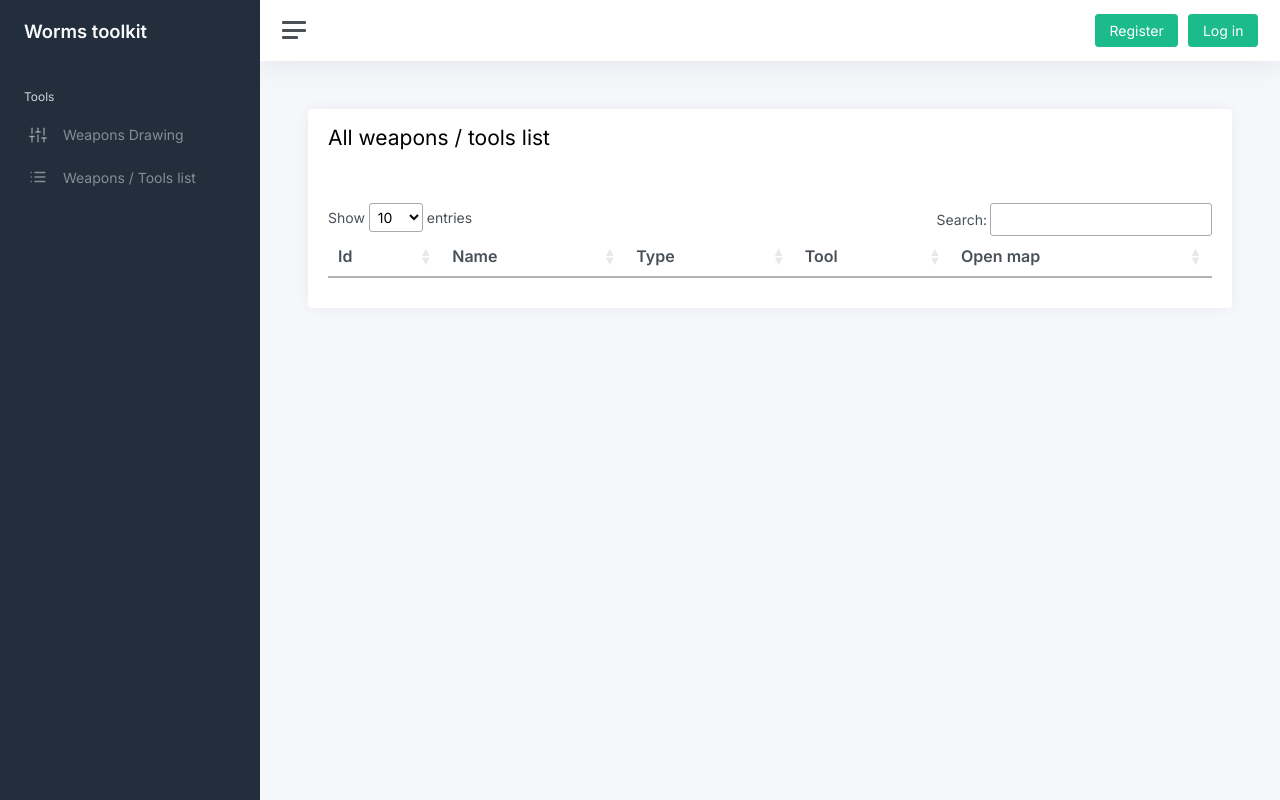
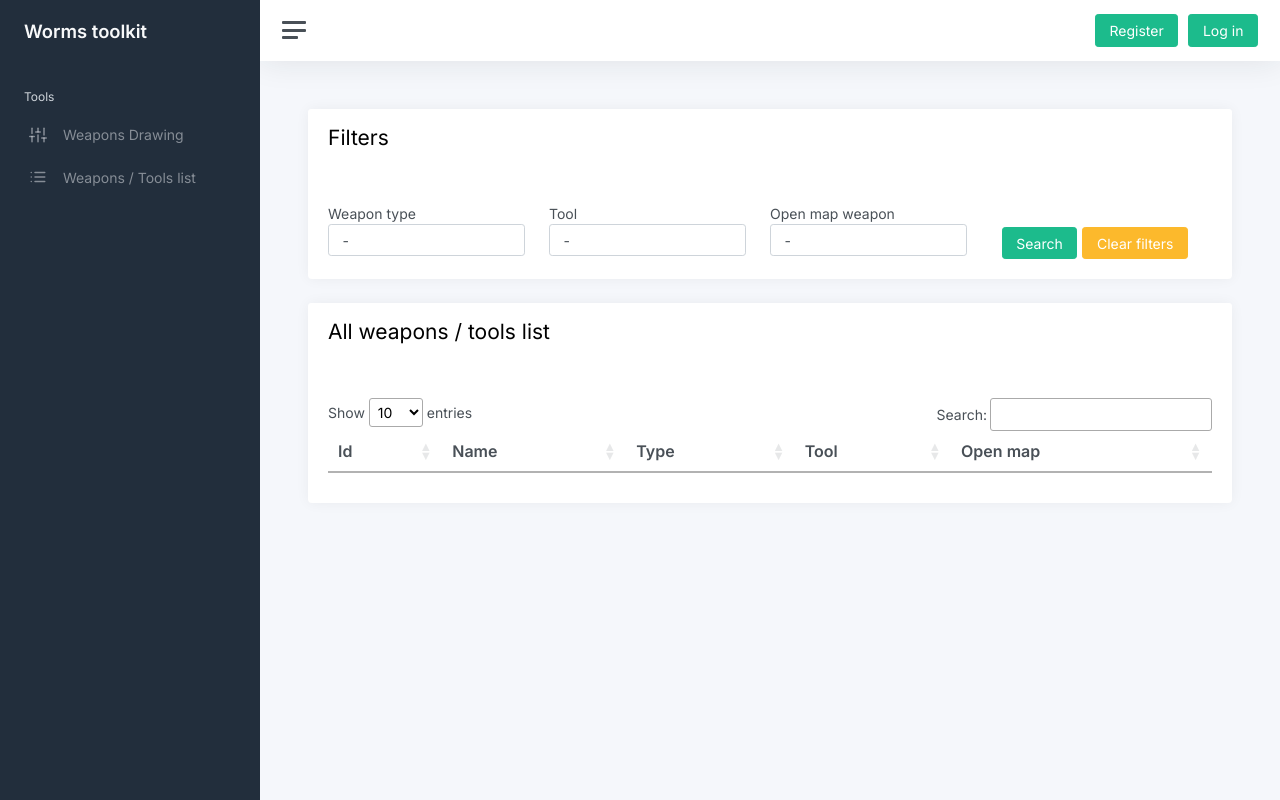
Before and after one commit to Atlis131/worms-sf, a Symfony app: template templates/pages/weapons/list.html.twig in a window 1280 px wide. Run offline with Twig, Linux system fonts and the light colour scheme; the template is opened without the code that fills it, so the values that code supplies are empty; some libraries are stand-ins or nearby versions.

Commit message:
Added filters (weaponType / tool / openMap) on WeaponsDatatable

```diff
--- a/templates/pages/weapons/list.html.twig
+++ b/templates/pages/weapons/list.html.twig
@@ -7,6 +7,49 @@
 {% endblock %}
 
 {% block content %}
+    <div class="container-fluid p-0">
+        <div class="row">
+            <div class="col-12">
+                <div class="card">
+                    <div class="card-header">
+                        <h1 class="h3 mb-3">
+                            {{ 'Filters' }}
+                        </h1>
+                    </div>
+                    <div class="card-body col-lg-12 row">
+                        <div class="col-lg-3">
+                            <label for="weaponType">{{ 'Weapon type' }}</label>
+                            <select id="weaponType" class="form-control">
+                                <option value="">{{ '-' }}</option>
+                                <option value="0">{{ 'Regular' }}</option>
+                                <option value="1">{{ 'Crafted' }}</option>
+                            </select>
+                        </div>
+                        <div class="col-lg-3">
+                            <label for="tool">{{ 'Tool' }}</label>
+                            <select id="tool" class="form-control">
+                                <option value="">{{ '-' }}</option>
+                                <option value="0">{{ 'No' }}</option>
+                                <option value="1">{{ 'Yes' }}</option>
+                            </select>
+                        </div>
+                        <div class="col-lg-3">
+                            <label for="openMap">{{ 'Open map weapon' }}</label>
+                            <select id="openMap" class="form-control">
+                                <option value="">{{ '-' }}</option>
+                                <option value="0">{{ 'No' }}</option>
+                                <option value="1">{{ 'Yes' }}</option>
+                            </select>
+                        </div>
+                        <div class="col-lg-3">
+                            <button class="btn btn-warning mt-4" id="clearFilters" style="float: right;">{{ 'Clear filters' }}</button>
+                            <button class="btn btn-success mt-4" id="search" style="float: right; margin-right: 5px">{{ 'Search' }}</button>
+                        </div>
+                    </div>
+                </div>
+            </div>
+        </div>
+    </div>
     <div class="container-fluid p-0">
         <div class="row">
             <div class="col-12">
@@ -33,7 +76,6 @@
                 </div>
             </div>
         </div>
-
     </div>
 {% endblock %}
 
@@ -50,7 +92,14 @@
                 searching: true,
                 ajax: {
                     url: "{{ path('weapons_list_data') }}",
-                    type: 'POST'
+                    type: 'POST',
+                    'data': function (d) {
+                        return $.extend({}, d, {
+                            "weaponType": getCookie('weaponType')[0],
+                            "tool": getCookie('tool')[0],
+                            "openMap": getCookie('openMap')[0],
+                        });
+                    },
                 },
                 columns: [
                     {
@@ -120,6 +169,81 @@
                 ]
             });
 
+            function getCookie(name) {
+                const value = `; ${document.cookie}`;
+                const parts = value.split(`; ${name}=`);
+                let cookie = unescape(parts.pop().split(';').shift());
+                let strippedCookie = cookie.replace(/[\[\]"]+/g, '');
+                const words = strippedCookie.split(',');
+                let cookieArray = Array.from(words);
+                return cookieArray;
+            }
+
+            function setDefaultOption(cookie, element) {
+                const defaultOption = document.createElement('option');
+                defaultOption.selected = true;
+                defaultOption.disabled = true;
+                defaultOption.hidden = true;
+                defaultOption.value = "";
+                defaultOption.innerText = getCookie(cookie);
+                document.getElementById(element).prepend(defaultOption);
+            }
+
+            function setAllCookies(cookie1, name1, element, cookie2) {
+                setCookie(cookie1, name1);
+                let c = document.getElementById(element);
+                let categoryName = c.options[c.selectedIndex].text;
+                setCookie(cookie2, categoryName);
+            }
+
+            function setCookie(name, value) {
+                document.cookie = name + '=' + value;
+            }
+
+            function removeCookie(name) {
+                document.cookie = name + '=';
+            }
+
+            $('#weaponType').on('change', function () {
+                setAllCookies('weaponType', $(this).val(), 'weaponType', 'weaponTypeName');
+            });
+
+            $('#tool').on('change', function () {
+                setAllCookies('tool', $(this).val(), 'tool', 'toolName');
+            });
+
+            $('#openMap').on('change', function () {
+                setAllCookies('openMap', $(this).val(), 'openMap', 'openMapName');
+            });
+
+            $('#clearFilters').on("click", function () {
+                $('#weaponType').val(null).trigger('change');
+                $('#tool').val(null).trigger('change');
+                $('#openMap').val(null).trigger('change');
+                removeCookie("weaponType");
+                removeCookie("tool");
+                removeCookie("openMap");
+                window.location.reload();
+            });
+
+            $('#search').on("click", function () {
+                table.draw();
+            });
+
+            $(document).ready(function () {
+                if (getCookie('weaponType') != 'null' && getCookie('weaponType') != '') {
+                    setDefaultOption('weaponTypeName', 'weaponType');
+                }
+
+                if (getCookie('tool') != 'null' && getCookie('tool') != '') {
+                    setDefaultOption('toolName', 'tool');
+                }
+
+                if (getCookie('openMap') != 'null' && getCookie('openMap') != '') {
+                    setDefaultOption('openMapName', 'openMap');
+                }
+            });
+
             {% if is_granted("ROLE_ADMIN") %}
 
             $(document).on('click', '.toggleSettings', function (e) {
```
Also changed, not shown: src/Datatables/WeaponsDatatable.php (+13 -2 lines), src/Repository/WeaponRepository.php (+40 -2 lines).
